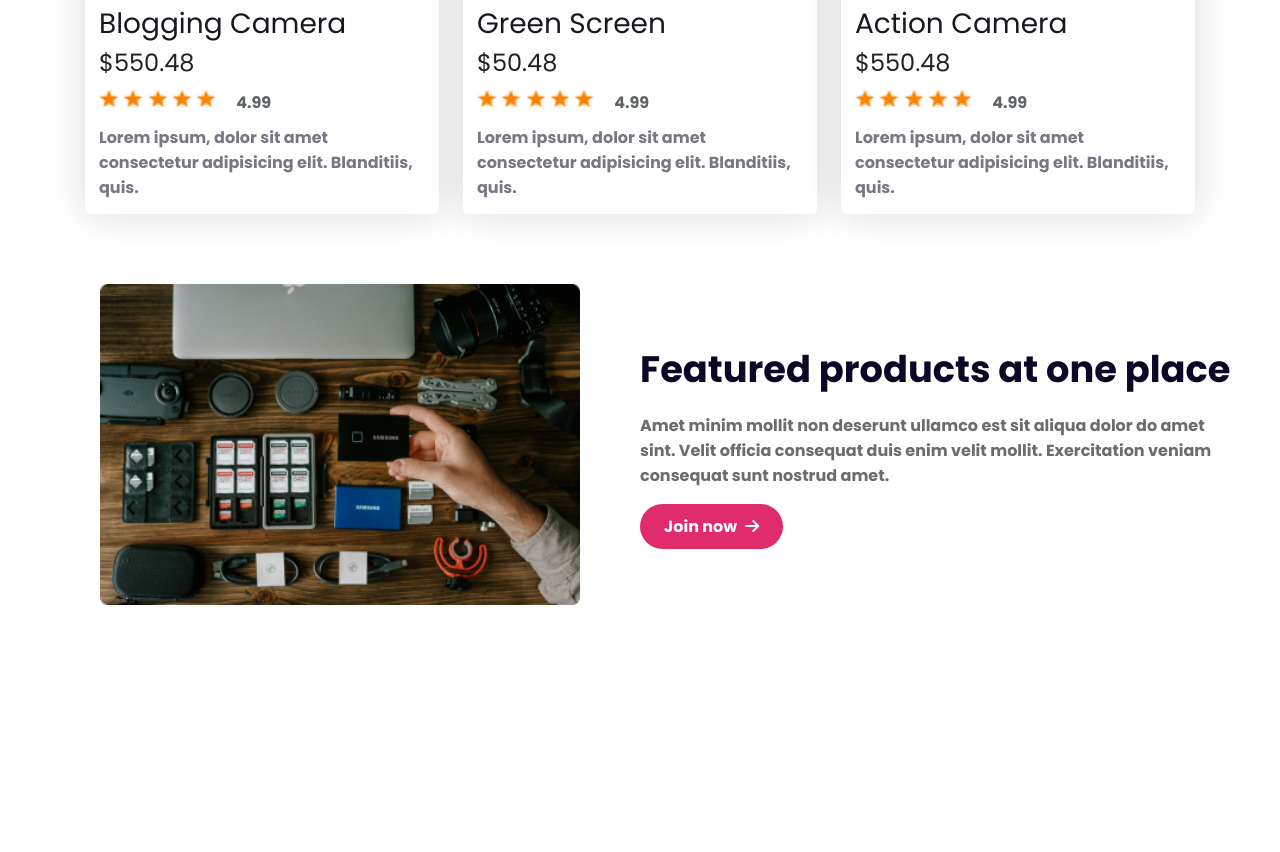
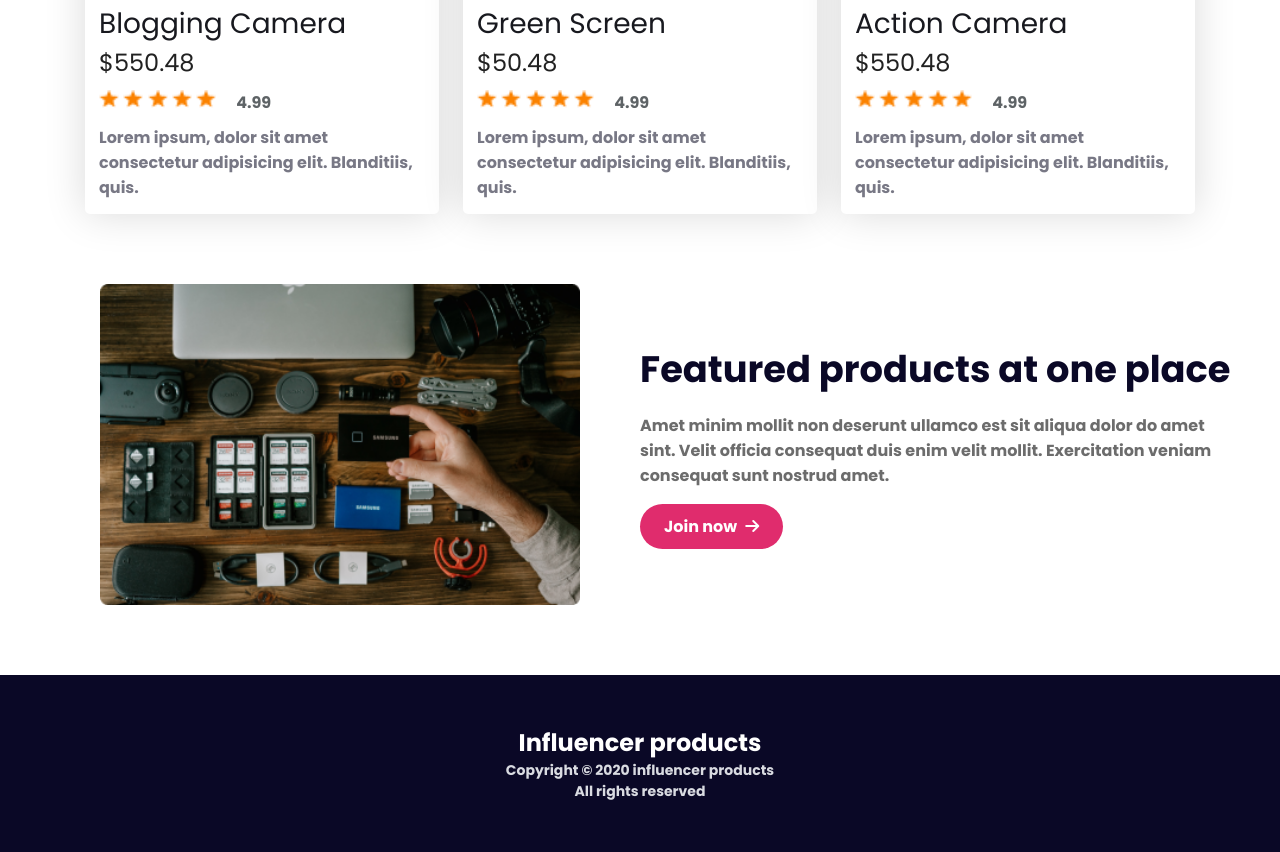
Before and after one commit to kamruzzamanbayezid/influencer-gear-website, a plain HTML site: page index.html in a window 1280 px wide. Shown: the part 2387-3239 px from the top of the page. Before the commit the page ends 3062 px from the top, so only its background shows below. Drawn offline with Linux system fonts and the light colour scheme.

Commit message:
added footer section

```diff
--- a/index.html
+++ b/index.html
@@ -286,6 +286,15 @@
                   </div>
             </section> <!-- Featured section ends here -->
 
+
+            <!-- Footer Section starts here -->
+            <footer class="footer-container">
+                  <h4 class="footer-title">Influencer products</h4>
+                  <p class="footer-description">Copyright © 2020 influencer products</p>
+                  <p class="footer-para">All rights reserved</p>
+            </footer>
+            <!-- Footer Section ends here -->
+
       </main>
 </body>
 
--- a/styles/responsive.css
+++ b/styles/responsive.css
@@ -68,7 +68,6 @@
             flex-direction: column;
             align-items: center;
       }
-
 
 }
 
--- a/styles/style.css
+++ b/styles/style.css
@@ -235,3 +235,24 @@ nav>ul>li>a {
       font-weight: 700;
       margin-bottom: 16px;
 }
+
+
+/* Footer section */
+.footer-container {
+      background-color: #0A0826;
+      text-align: center;
+      padding: 50px 0;
+}
+
+.footer-title {
+      color: #FFF;
+      font-size: 1.5rem;
+      font-weight: 700;
+}
+
+.footer-description,
+.footer-para {
+      color: var(--Text-Gray-300, #D9DBE1);
+      font-weight: 700;
+      font-size: 14px;
+}
```
